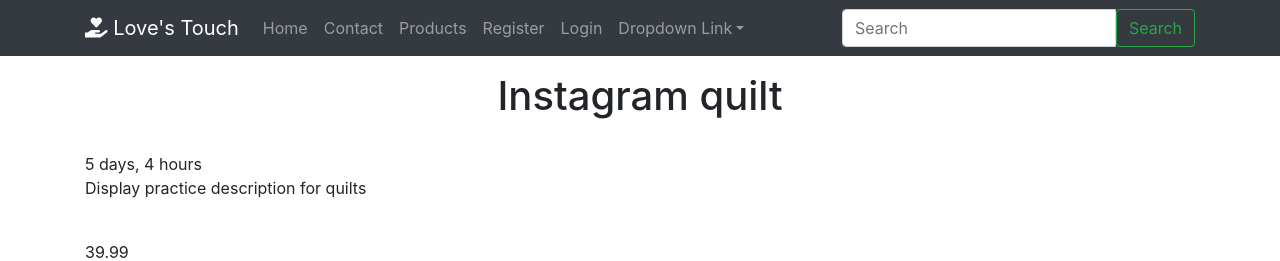
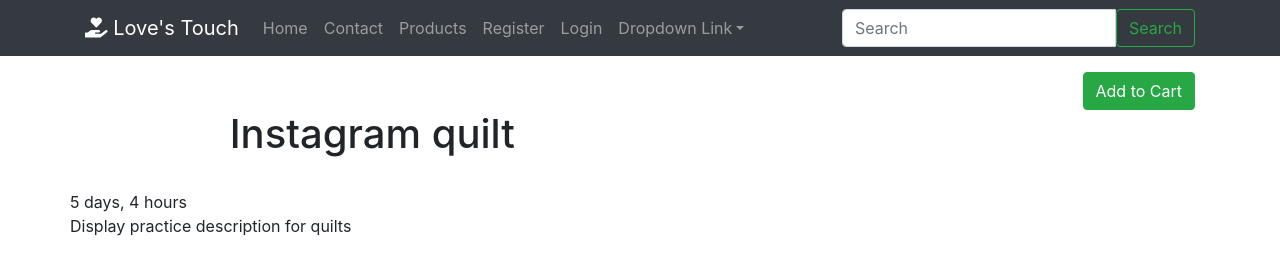
Before and after one commit to VincentGrice/eCommerce-Website, a Django app: a page that uses src/products/templates/products/detail.html in a window 1280 px wide. Shown: the top 261 px of the page. Run offline with Django 3.2, Linux system fonts and the light colour scheme; data comes from the database, SQL or seed files in the repository; some libraries are stand-ins or nearby versions.

Commit message:
added csrf token to add to cart form

```diff
--- a/src/eCommerce/urls.py
+++ b/src/eCommerce/urls.py
@@ -5,6 +5,7 @@ from django.conf.urls import url, include
 from django.contrib import admin
 
 from views import home_page, about_page, contact_page, login_page, register_page
+
 urlpatterns = [
 	url(r'^$', home_page, name='home'),
 	url(r'^about/$', about_page, name='about'),
--- a/src/products/templates/products/detail.html
+++ b/src/products/templates/products/detail.html
@@ -1,14 +1,21 @@
 {% extends "base.html" %}
 
 {% block content %}
+<!-- Add to cart button -->
+<div class="col-" style="display: flex;justify-content: flex-end;">
+			{% include 'products/snippets/update-cart.html' with product=object cart=cart %}
+</div>
+
+
 	<div class="row">
-		<div class="col">
+		<div class="col-">
 <h1 class="text-center">{{ object.title}}</h1> </br>
 {{ object.timestamp|timesince }}
 {{ object.description|linebreaks }} </br>
 {{ object.price}} </br>
 
 	{% if object.image %}
+
 
 <img src="{{ object.image.url }}" style="width: 300px; height: 300px; object-fit: cover;" class="img-fluid">
 
--- /dev/null
+++ b/src/products/templates/products/snippets/update-cart.html
@@ -0,0 +1,10 @@
+ 	<form method="POST" action='{% url "cart:update" %}' class="form">
+ 		{% csrf_token %}
+  		<input type="hidden" name="product_id" value='{{ product.id }}'/>
+
+  		{% if product in cart.products.all %}
+			In cart<button type='submit' class="btn btn-link">Remove</button>
+		{% else %}
+				<button type='submit' class="btn btn-success">Add to Cart</button>
+		{% endif %}
+  	</form>
```
Also changed, not shown: 1 other file.
